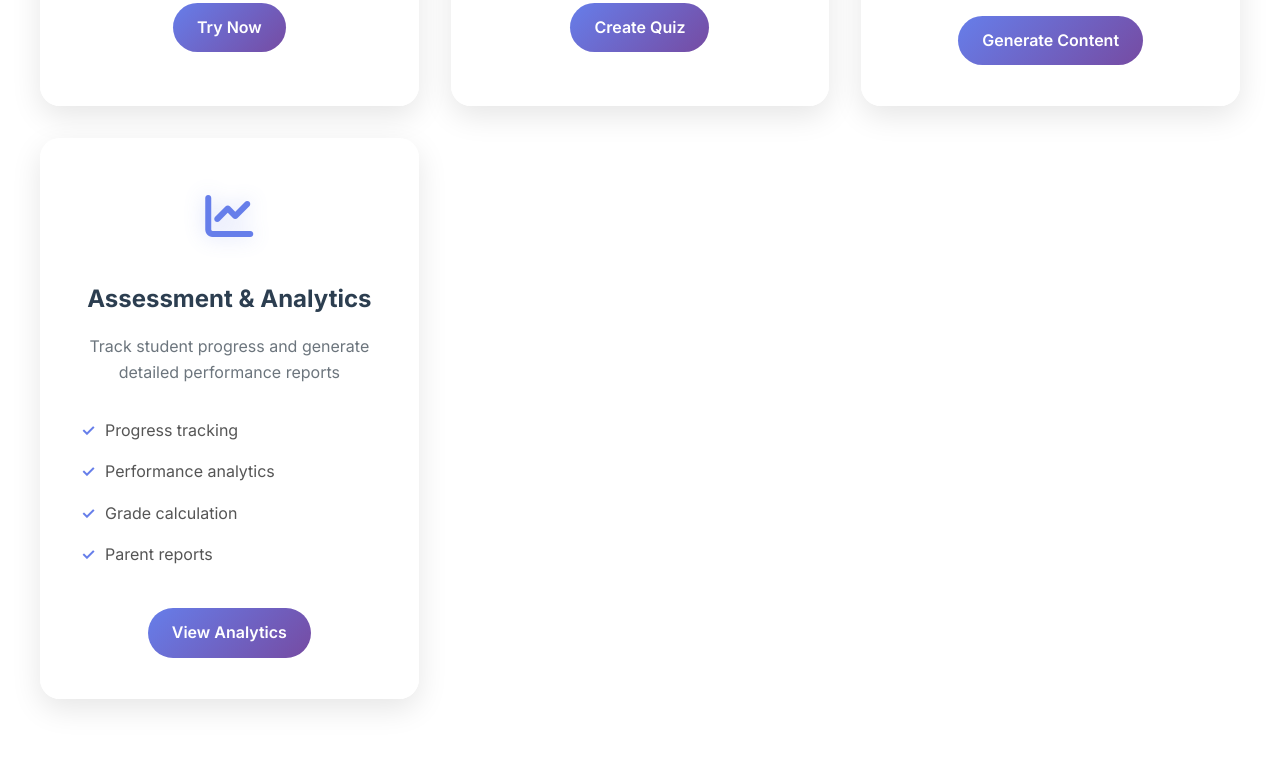
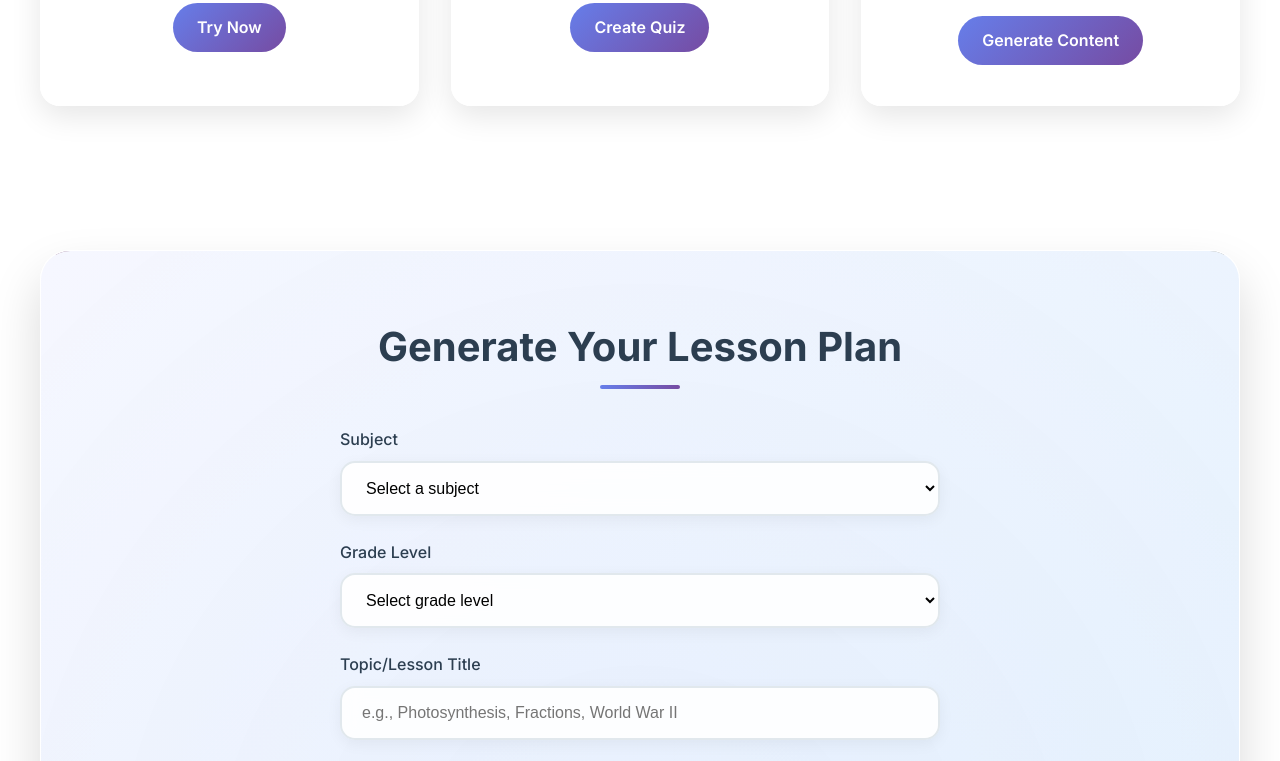
Before and after one commit to brightmind-ai-demo/ai-lesson-plan-generator, a plain HTML site: page index.html in a window 1280 px wide. Shown: the part 1560-2321 px from the top of the page. Drawn offline with Linux system fonts and the light colour scheme.

Commit message:
Remove Assessment & Analytics service card and footer link

```diff
--- a/index.html
+++ b/index.html
@@ -104,20 +104,6 @@
                         <a href="#content-generator" class="service-btn">Generate Content</a>
                     </div>
 
-                    <div class="service-card" data-service="assessment-tools">
-                        <div class="service-icon">
-                            <i class="fas fa-chart-line"></i>
-                        </div>
-                        <h3>Assessment & Analytics</h3>
-                        <p>Track student progress and generate detailed performance reports</p>
-                        <ul class="service-features">
-                            <li>Progress tracking</li>
-                            <li>Performance analytics</li>
-                            <li>Grade calculation</li>
-                            <li>Parent reports</li>
-                        </ul>
-                        <a href="#assessment" class="service-btn">View Analytics</a>
-                    </div>
                 </div>
             </div>
         </section>
@@ -370,7 +356,6 @@
                         <li><a href="#lesson-generator">Lesson Generator</a></li>
                         <li><a href="#quiz-maker">Quiz Maker</a></li>
                         <li><a href="#content-generator">Content Generator</a></li>
-                        <li><a href="#assessment">Analytics</a></li>
                     </ul>
                 </div>
                 <div class="footer-section">
```
